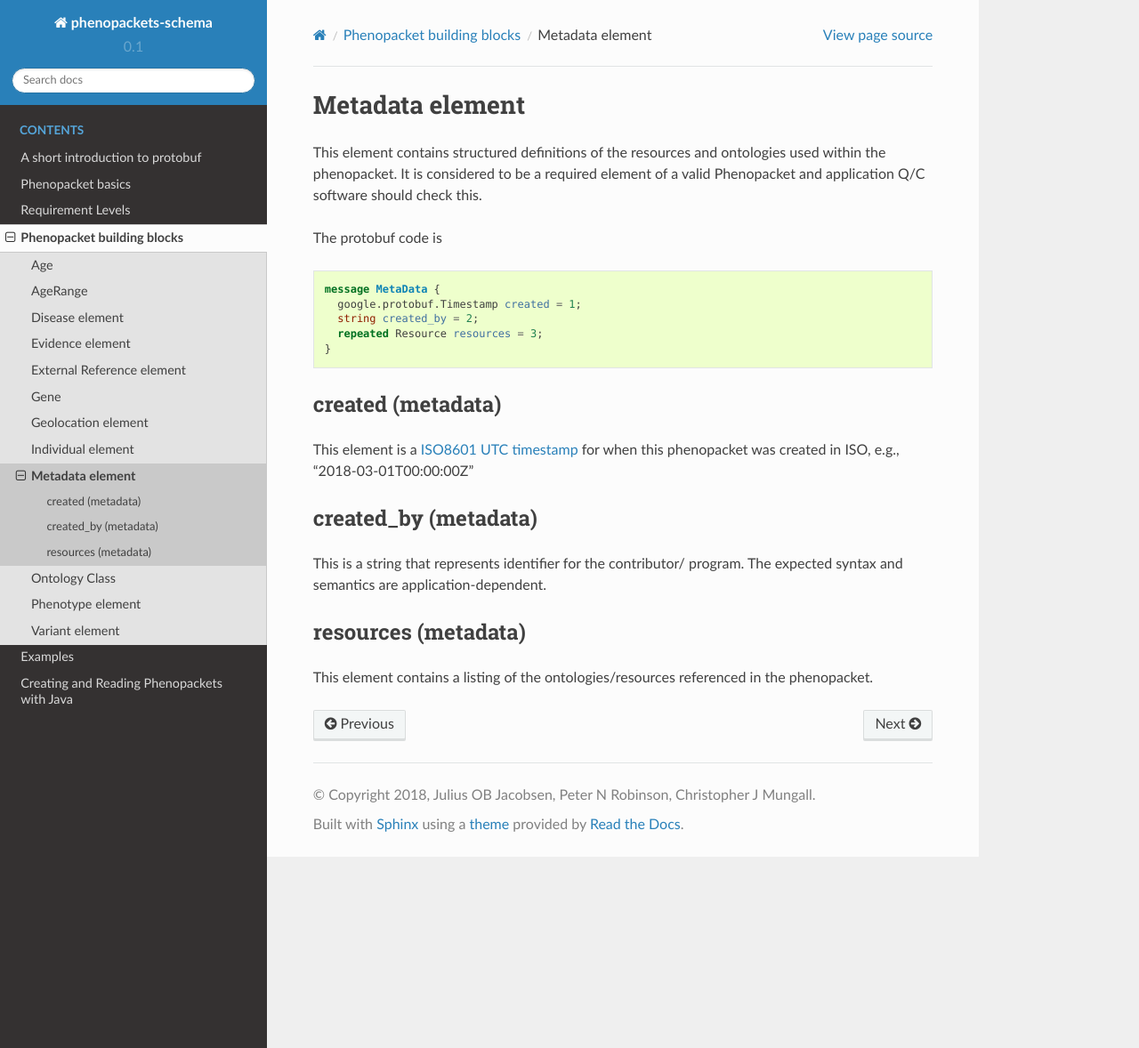
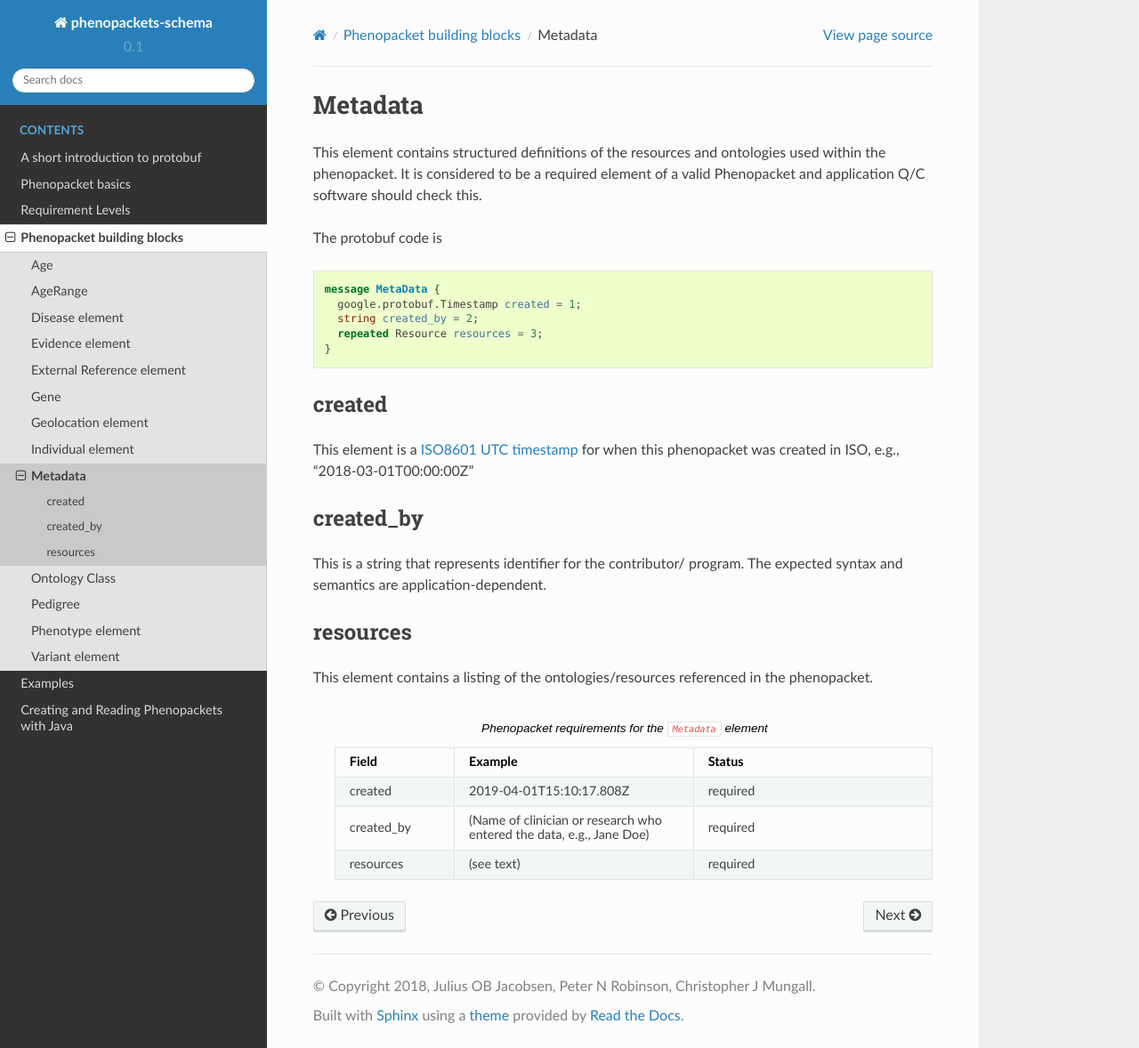
Before and after one commit to phenopackets/phenopacket-schema, a Sphinx documentation site: the page built from docs/metadata.rst, in a window 1280 px wide and 1178 px high. Shown: the whole window at 89% size. Built offline with Sphinx 7.4.7 and the Read the Docs theme 2.0.0, drawn with Linux system fonts in a browser that asks for light colours.

Commit message:
updating metadata element

```diff
--- a/docs/building-blocks.rst
+++ b/docs/building-blocks.rst
@@ -26,5 +26,6 @@ building blocks.
    individual
    metadata
    ontologyclass
+   pedigree
    phenotype
    variant
--- a/docs/individual.rst
+++ b/docs/individual.rst
@@ -57,7 +57,7 @@ age
 ===
 
 An age object describing the age of the individual at the time of collection of biospecimens or phenotypic observations
-reported in the current Phenopacket. It is specified using either an :ref:`Age element`, which can represent an Age in several different ways,
+reported in the current Phenopacket. It is specified using either an :ref:`Age element<rstage>`, which can represent an Age in several different ways,
 or an :ref:`AgeRange` element, which can represent a range of ages such as 10-14 years (age can be represented in this
 was to protect privacy of study participants).
 
--- a/docs/metadata.rst
+++ b/docs/metadata.rst
@@ -1,6 +1,8 @@
-================
-Metadata element
-================
+.. _rstmetadata:
+
+========
+Metadata
+========
 
 
 This element contains structured definitions of the resources and ontologies used within the phenopacket. It is considered to be a required element of a valid Phenopacket and application Q/C software should check this.
@@ -16,16 +18,37 @@ The protobuf code is
   }
 
 
-created (metadata)
-==================
+created
+=======
 This element is a `ISO8601 UTC timestamp <https://en.wikipedia.org/wiki/ISO_8601>`_ for when this phenopacket was created in ISO, e.g.,  "2018-03-01T00:00:00Z"
 
 
-created_by (metadata)
-=====================
+created_by
+==========
 This is a string that represents identifier for the contributor/ program. The expected syntax and semantics are application-dependent.
 
 
-resources (metadata)
-====================
+resources
+=========
 This element contains a listing of the ontologies/resources referenced in the phenopacket.
+
+
+
+
+
+  .. list-table:: Phenopacket requirements for the ``Metadata`` element
+    :widths: 25 50 50
+    :header-rows: 1
+
+    * - Field
+      - Example
+      - Status
+    * - created
+      - 2019-04-01T15:10:17.808Z
+      - required
+    * - created_by
+      - (Name of clinician or research who entered the data, e.g., Jane Doe)
+      - required
+    * - resources
+      - (see text)
+      - required
```
Also changed, not shown: docs/java-timestamp.rst (added), 3 other files.
